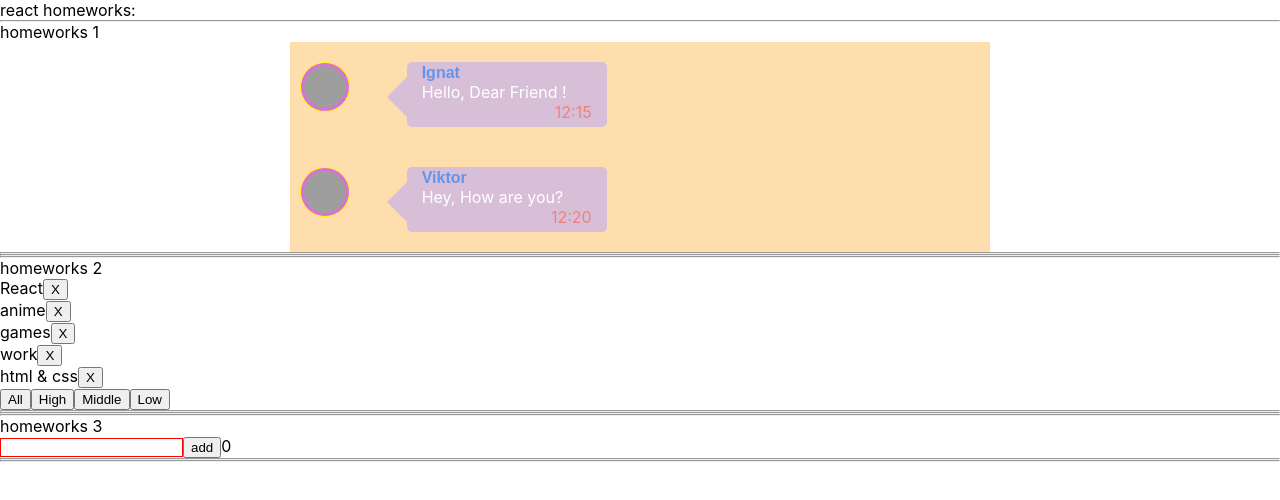
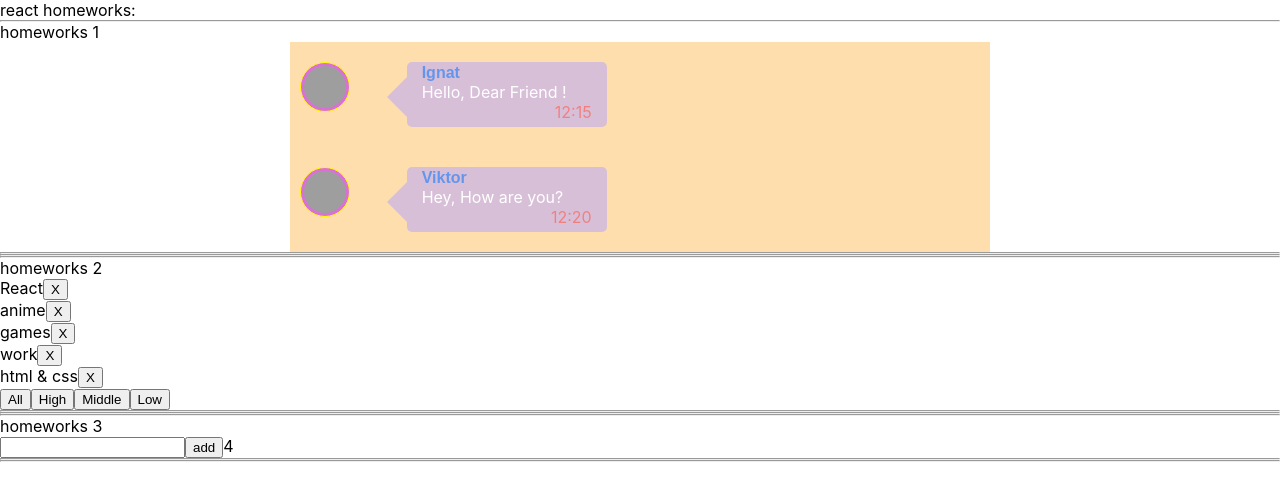
Before and after one commit to maximLomako/tasks-from-ignat, a React (Create React App) app: page / in a window 1280 px wide. Shown: the top 500 px of the page. Built offline with nearby package versions, Linux system fonts and the light colour scheme; grey boxes are pictures that could not be loaded.

Commit message:
feat: copmlete task 3

```diff
--- a/src/p2-homeworks/h3/Greeting.tsx
+++ b/src/p2-homeworks/h3/Greeting.tsx
@@ -1,19 +1,19 @@
-import React from "react";
+import React, {ChangeEvent} from "react";
 import s from "./Greeting.module.css";
 
 type GreetingPropsType = {
-    name: any // need to fix any
-    setNameCallback: any // need to fix any
-    addUser: any // need to fix any
-    error: any // need to fix any
-    totalUsers: any // need to fix any
+    name: string
+    setNameCallback: (e:ChangeEvent<HTMLInputElement>)=> void
+    addUser: () => void
+    error: string
+    totalUsers: number
 }
 
 // презентационная компонента (для верстальщика)
 const Greeting: React.FC<GreetingPropsType> = (
     {name, setNameCallback, addUser, error, totalUsers} // деструктуризация пропсов
 ) => {
-    const inputClass = s.error; // need to fix with (?:)
+    const inputClass = error ? s.error : ''; // need to fix with (?:)
 
     return (
         <div>
--- a/src/p2-homeworks/h3/GreetingContainer.tsx
+++ b/src/p2-homeworks/h3/GreetingContainer.tsx
@@ -1,9 +1,10 @@
-import React, {useState} from "react";
+import React, {ChangeEvent, useState} from "react";
 import Greeting from "./Greeting";
+import {UserType} from "./HW3";
 
 type GreetingContainerPropsType = {
-    users: any // need to fix any
-    addUserCallback: any // need to fix any
+  users: Array<UserType> // need to fix any
+  addUserCallback: (name: string) => void
 }
 
 // более простой и понятный для новичков
@@ -11,18 +12,27 @@ type GreetingContainerPropsType = {
 
 // более современный и удобный для про :)
 // уровень локальной логики
-const GreetingContainer: React.FC<GreetingContainerPropsType> = ({users, addUserCallback}) => { // деструктуризация пропсов
-    const [name, setName] = useState<any>(""); // need to fix any
-    const [error, setError] = useState<any>(""); // need to fix any
 
-    const setNameCallback = (e: any) => { // need to fix any
-        setName(""); // need to fix
+
+const GreetingContainer: React.FC<GreetingContainerPropsType> =
+  ({users, addUserCallback}) => { // деструктуризация пропсов
+    const [name, setName] = useState<string>("");
+    const [error, setError] = useState<string>('');
+
+    const setNameCallback = (e: ChangeEvent<HTMLInputElement>) => {
+      setName(e.currentTarget.value);
     };
     const addUser = () => {
-        alert(`Hello  !`); // need to fix
+      if (name.trim() !== '') {
+        addUserCallback(name);
+        setName('');
+        setError('');
+      } else {
+        setError('Title is required')
+      }
     };
 
-    const totalUsers = 0; // need to fix
+    const totalUsers = users.length;
 
     return (
       <Greeting
--- a/src/p2-homeworks/h3/HW3.tsx
+++ b/src/p2-homeworks/h3/HW3.tsx
@@ -17,7 +17,9 @@ function HW3() {
     ]);
 
     const addUserCallback = (name: string) => {
-        setUsers([]); // need to fix
+      const newUser = {_id: 4, name: name};
+      const newUsers = [newUser, ...users];
+        setUsers(newUsers);
     }
 
     return (
```
Lines whose indentation alone changed are shown as unchanged.
